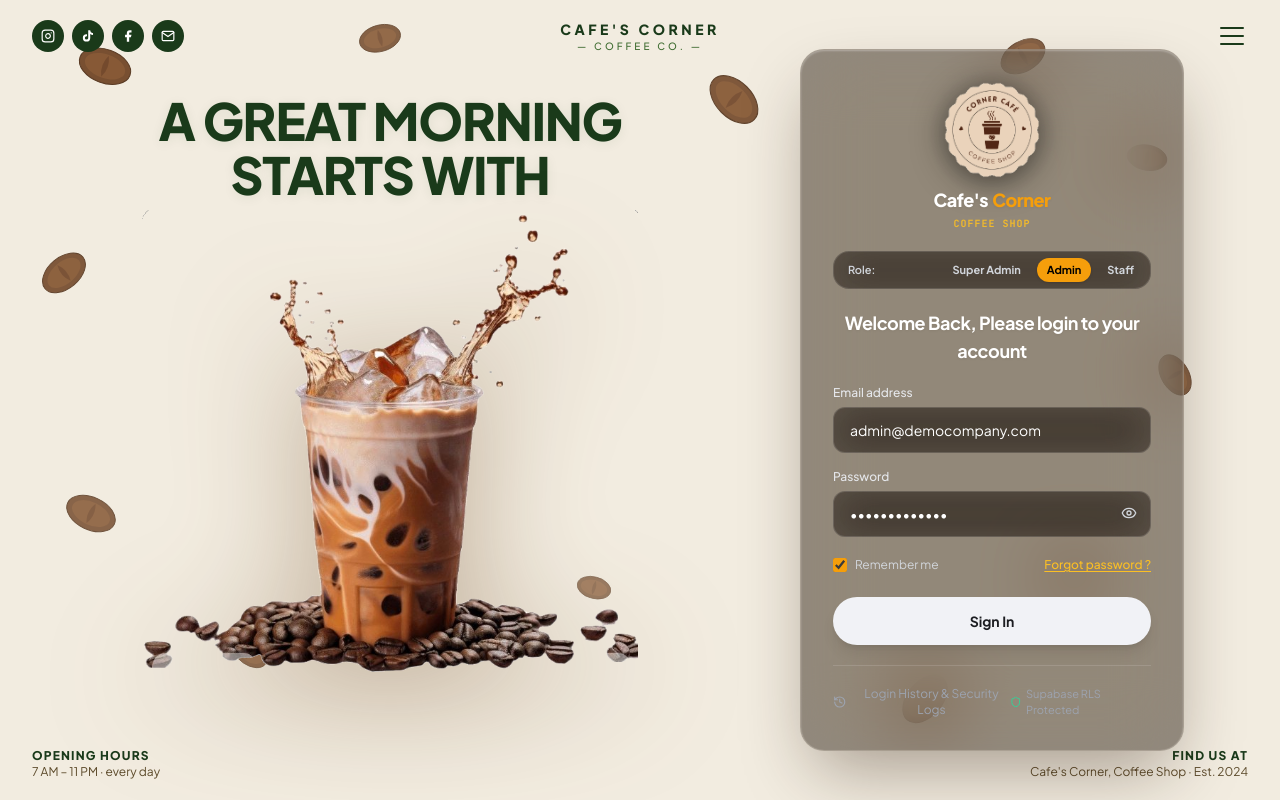
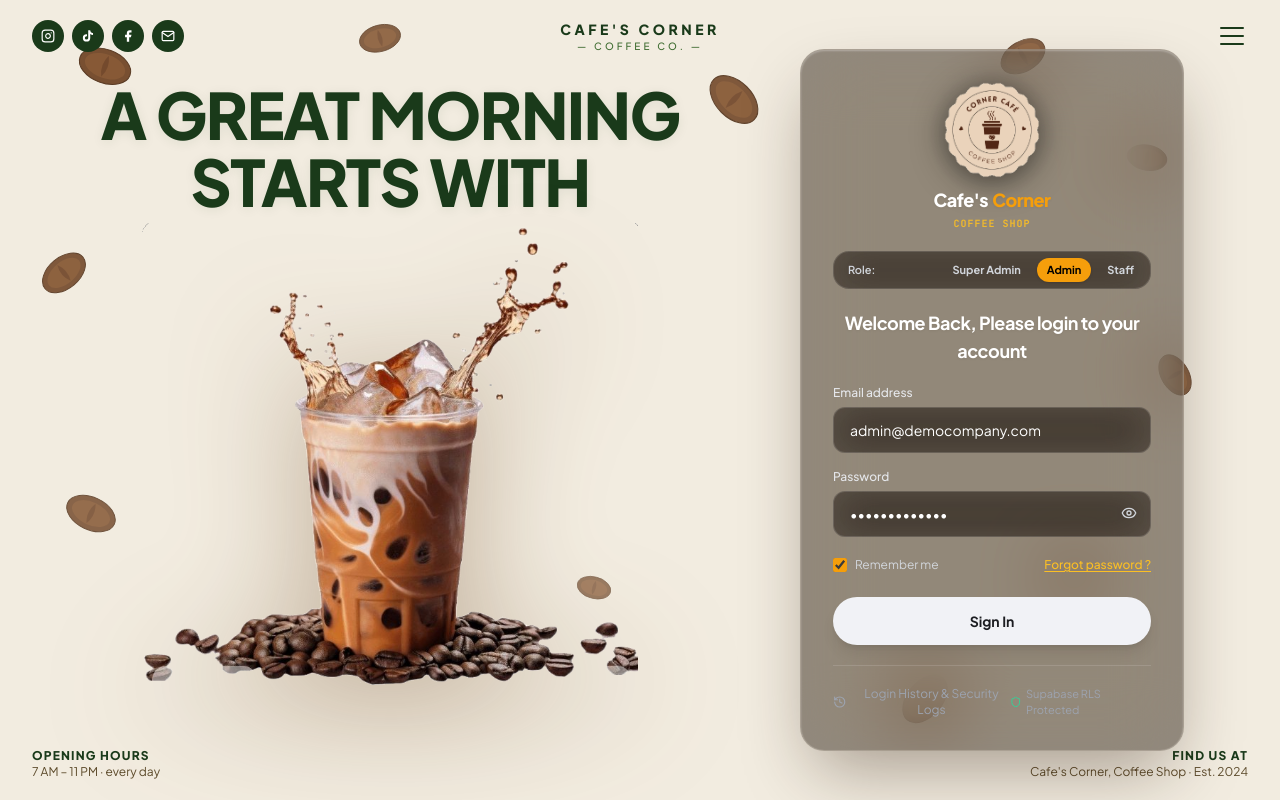
Before and after one commit to divyaranjanpradhan21-star/CRM-for-Clients, a React (Vite) app in the folder apps/web/: page / in a window 1280 px wide. Built offline with nearby package versions, Linux system fonts and the light colour scheme; no server answers.

Commit message:
feat(login): slightly increase hero headline font size

```diff
--- a/apps/web/src/pages/UnifiedLoginPage.tsx
+++ b/apps/web/src/pages/UnifiedLoginPage.tsx
@@ -423,7 +423,7 @@ export const UnifiedLoginPage: React.FC = () => {
         <h1
           className="text-center uppercase font-black leading-none tracking-tight"
           style={{
-            fontSize: 'clamp(1.6rem, 4vw, 3.2rem)',
+            fontSize: 'clamp(2rem, 5vw, 4rem)',
             color: '#1a3a1a',
             textShadow: '0 2px 12px rgba(26,58,26,0.08)',
             lineHeight: 1.05,
```
